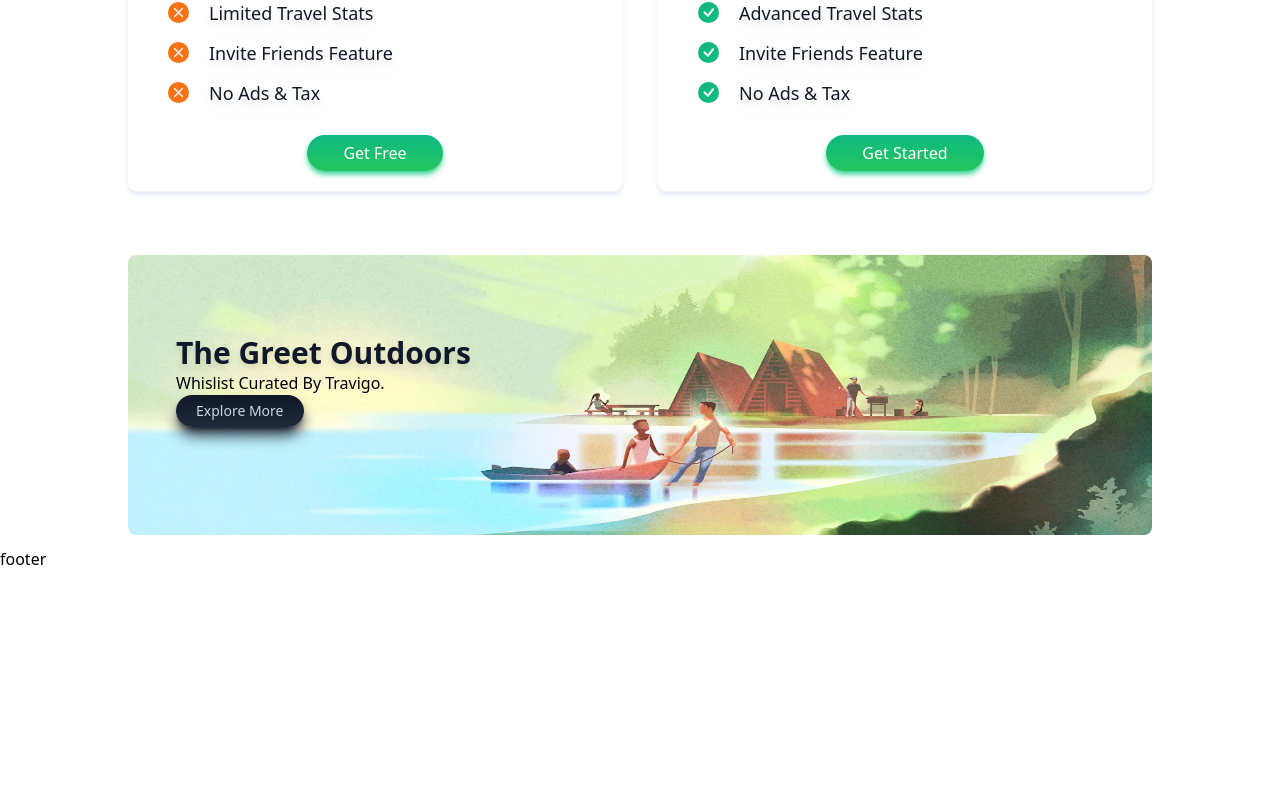
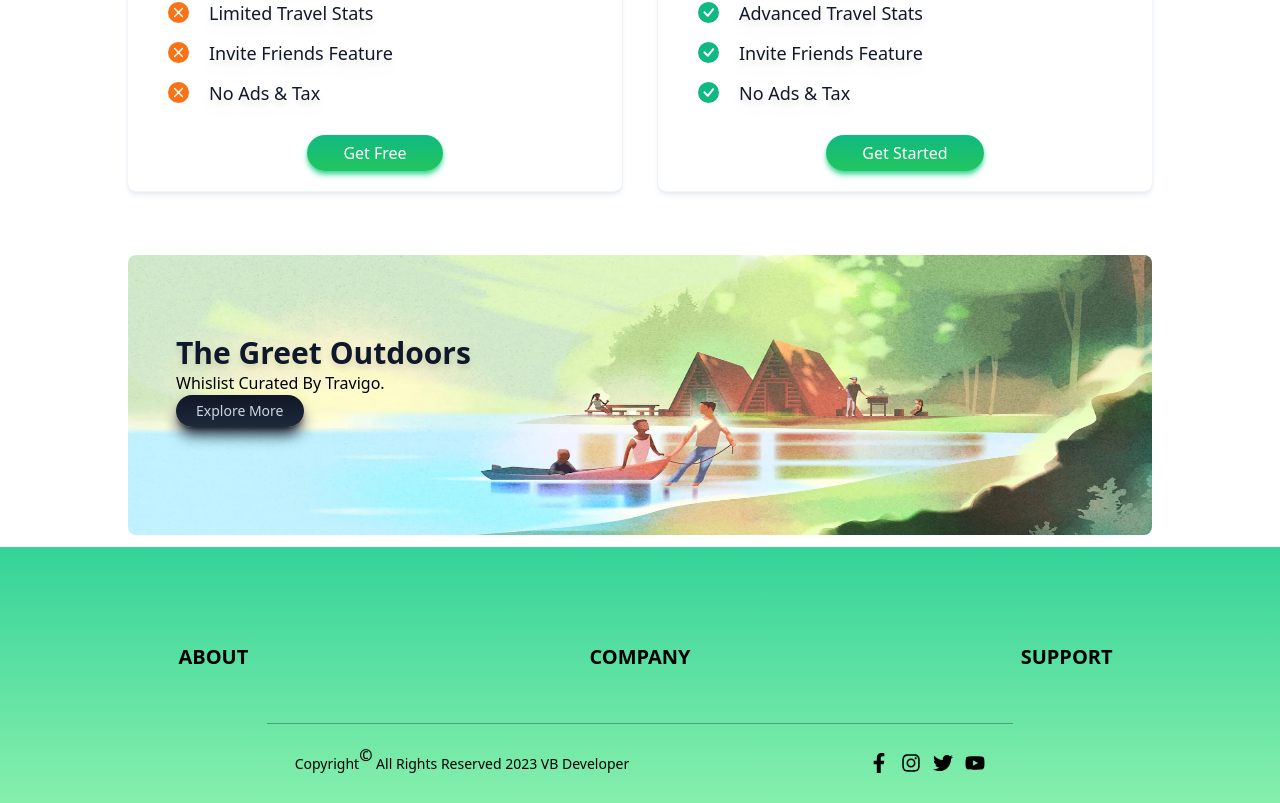
Before and after one commit to vishnubansal001/travel-agency, a React (Vite) app: page / in a window 1280 px wide. Shown: the part 2809-3612 px from the top of the page. Before the commit the page ends 3380 px from the top, so only its background shows below. Built offline with nearby package versions, Linux system fonts and the light colour scheme.

Commit message:
footer part completed

```diff
--- a/src/App.jsx
+++ b/src/App.jsx
@@ -1,6 +1,6 @@
 import React from 'react'
 import { Advertise, Banner, Explore, Footer, Hero, Memory, Navbar, Pricings } from './components'
-import { bannerAPI, brands, hero, memory, navlinks, placesAPI, pricingapi } from './data/travigodata'
+import { bannerAPI, brands, footerAPI, hero, memory, navlinks, placesAPI, pricingapi } from './data/travigodata'
 
 const App = () => {
   return (
@@ -12,7 +12,7 @@ const App = () => {
       <Advertise brands={brands}/>
       <Pricings pricingapi={pricingapi} />
       <Banner bannerAPI={bannerAPI}/>
-      <Footer/>
+      <Footer footerAPI={footerAPI}/>
     </div>
   )
 }
--- a/src/components/Footer.jsx
+++ b/src/components/Footer.jsx
@@ -1,11 +1,52 @@
-import React from 'react'
+import React from "react";
 
-const Footer = () => {
+const Footer = ({ footerAPI: { titles, links, sociallinks } }) => {
   return (
-    <div>
-      footer
-    </div>
-  )
-}
+    <>
+      <footer className=" bg-gradient-to-b from-emerald-400 to-green-300 pt-24 pb-7">
+        <div className="grid items-center grid-cols-3 justify-items-center">
+          {titles?.map((val, i) => (
+            <div key={i} className="grid items-center justify-items-center">
+              <h1 className=" text-xl lg:text-base uppercase font-semibold">
+                {val.title}
+              </h1>
+            </div>
+          ))}
+          {links?.map((list, i) => (
+            <ul
+              key={i}
+              className="grid items-center justify-items-center gap-1"
+            >
+              {list?.map((val, i) => (
+                <li key={i} className="font-mono text-sm sm:text-xs">
+                  {val.links}
+                </li>
+              ))}
+            </ul>
+          ))}
+        </div>
+        <div className="w-7/12 lg:w-[95vw] m-auto mt-9">
+          <div className="h-[0.1vh] bg-black/30 my-7 md:my-5"></div>
+          <div className="flex items-center justify-between px-7 md:px-0 md:gap-5 md:flex-col-reverse">
+            <p className="text-sm md:text-center">
+              Copyright<sup className="text-base font-bold">&copy;</sup> All
+              Rights Reserved 2023 <span>VB Developer</span>
+            </p>
+            <div className="flex items-center gap-3">
+              {sociallinks?.map((val, i) => (
+                <img
+                  src={val.icon}
+                  key={i}
+                  alt="social/icons"
+                  className="w-5 h-5"
+                />
+              ))}
+            </div>
+          </div>
+        </div>
+      </footer>
+    </>
+  );
+};
 
-export default Footer
+export default Footer;
```
Also changed, not shown: 1 other file (tests, documents, lock files or other folders).
